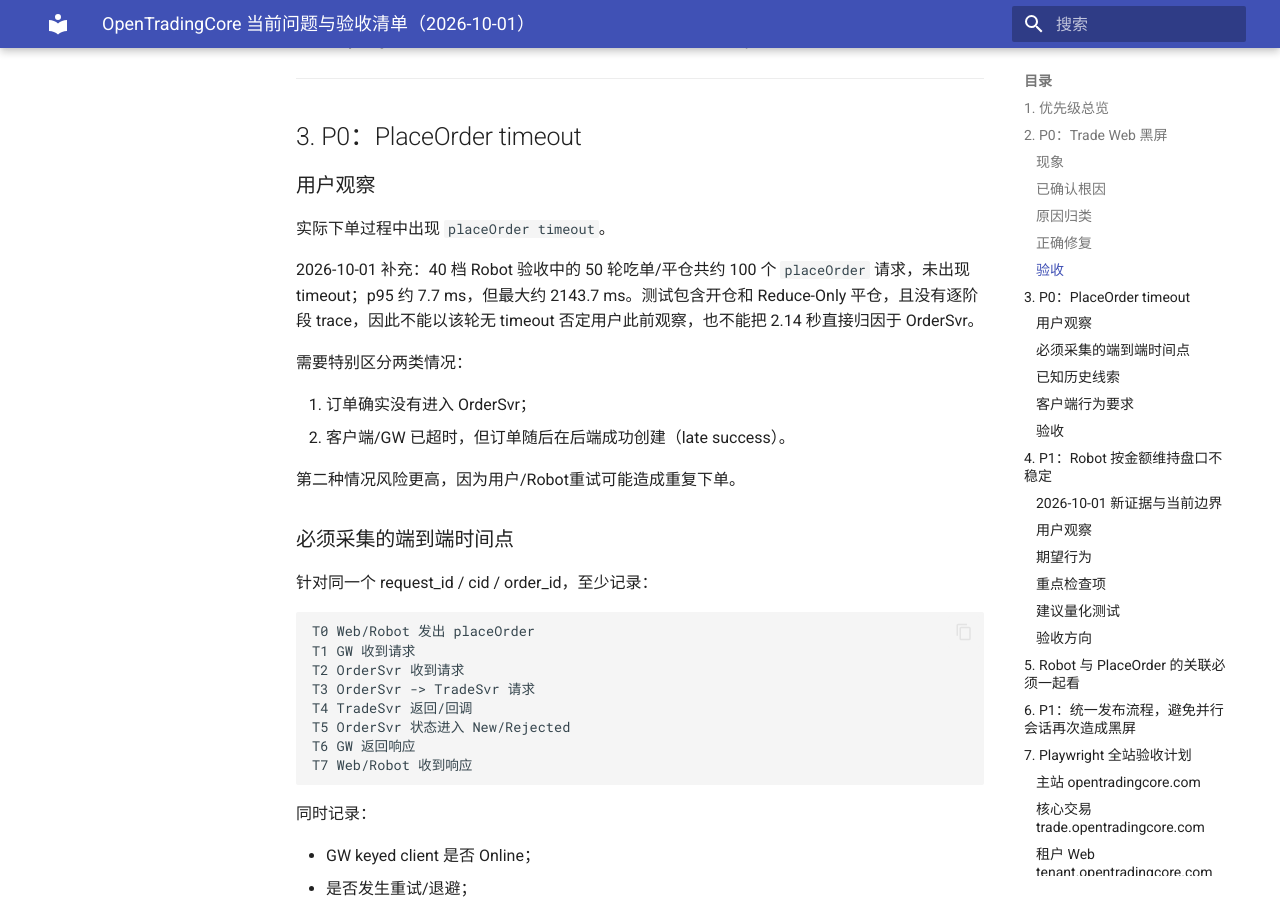
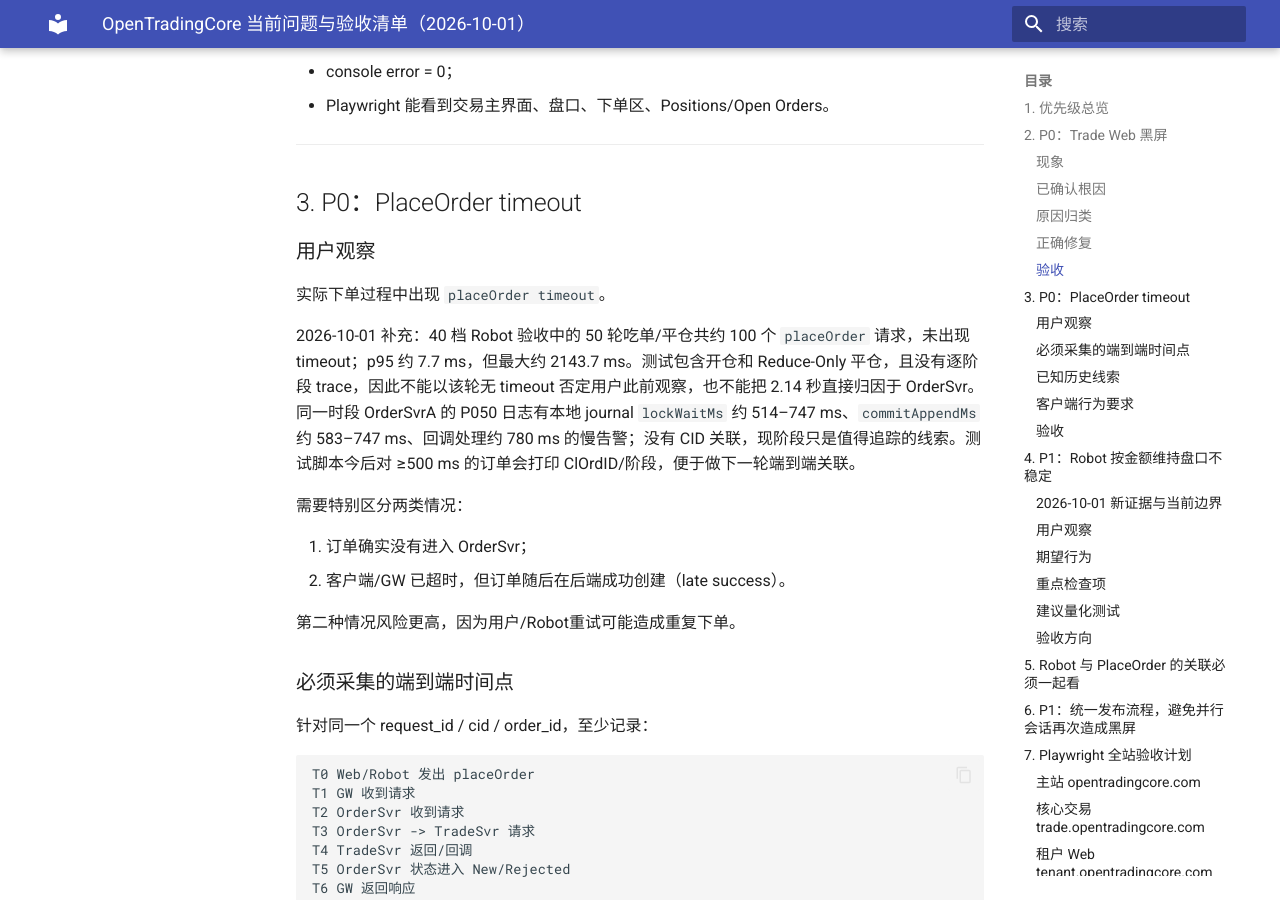
Before and after one commit to bliplink/dc-quant-deploy, an MkDocs documentation site: the page built from docs/CURRENT_ISSUES_20261001.zh-CN.md, in a window 1280 px wide and 900 px high, scrolled down 2597 px. Built offline with MkDocs 1.6.1 and Material for MkDocs 9.7.7, drawn with Linux system fonts in a browser that asks for light colours; some of the changed text lies outside the part shown.

Commit message:
test: trace slow Robot orders and record release safety gates

```diff
--- a/docs/CURRENT_ISSUES_20261001.zh-CN.md
+++ b/docs/CURRENT_ISSUES_20261001.zh-CN.md
@@ -16,6 +16,7 @@
 | P0 | 未登录 `E2E001` 交易页盘口为空，登录后可见双侧各 10 档 | 2026-10-01 公网浏览器复现；待查匿名行情订阅/授权/状态路径，不预设根因 |
 | P0 | PlaceOrder timeout | 本轮 50 轮无 timeout，但一次请求约 2.14 秒；原有 timeout 根因仍待端到端计时定位 |
 | P1 | Robot 按金额维持盘口不稳定，大单吃掉后不能立即补齐 | 40 单目标和竞态修复已通过 20/50 轮；可见档位未减少，但金额尾部抖动仍待定位 |
+| P1 | 本机运行凭据轮换 | 私有任务日志中的诊断输出曾显示本机 MySQL 与 Robot/GW 凭据；未入 Git，公开前需协调轮换并复验 |
 | P1 | Web 发布流程存在多会话本地补丁叠加风险 | 已确认，需要统一 GitHub Actions 完整构建 |
 | P1 | 公开前浏览器全站回归 | 交易 Web 完整 E2E 已通过；主站/租户/独立 API 文档站已抽查，匿名盘口与租户表格等仍需修复后重验 |
 | P1 | API 文档公网偶发连接重置/超时 | 2026-10-01 GHCR 切换后首次抽样出现 2 次连接错误；本机 origin 连续正常，重试后公网正常，根因未确认 |
@@ -87,7 +88,7 @@
 
 实际下单过程中出现 `placeOrder timeout`。
 
-2026-10-01 补充：40 档 Robot 验收中的 50 轮吃单/平仓共约 100 个 `placeOrder` 请求，未出现 timeout；p95 约 7.7 ms，但最大约 2143.7 ms。测试包含开仓和 Reduce-Only 平仓，且没有逐阶段 trace，因此不能以该轮无 timeout 否定用户此前观察，也不能把 2.14 秒直接归因于 OrderSvr。
+2026-10-01 补充：40 档 Robot 验收中的 50 轮吃单/平仓共约 100 个 `placeOrder` 请求，未出现 timeout；p95 约 7.7 ms，但最大约 2143.7 ms。测试包含开仓和 Reduce-Only 平仓，且没有逐阶段 trace，因此不能以该轮无 timeout 否定用户此前观察，也不能把 2.14 秒直接归因于 OrderSvr。同一时段 OrderSvrA 的 P050 日志有本地 journal `lockWaitMs` 约 514–747 ms、`commitAppendMs` 约 583–747 ms、回调处理约 780 ms 的慢告警；没有 CID 关联，现阶段只是值得追踪的线索。测试脚本今后对 ≥500 ms 的订单会打印 ClOrdID/阶段，便于做下一轮端到端关联。
 
 需要特别区分两类情况：
 
```
Also changed, not shown: OPEN_TRADING_CORE_HANDOFF.md (+1 -0 lines), 1 other file.
